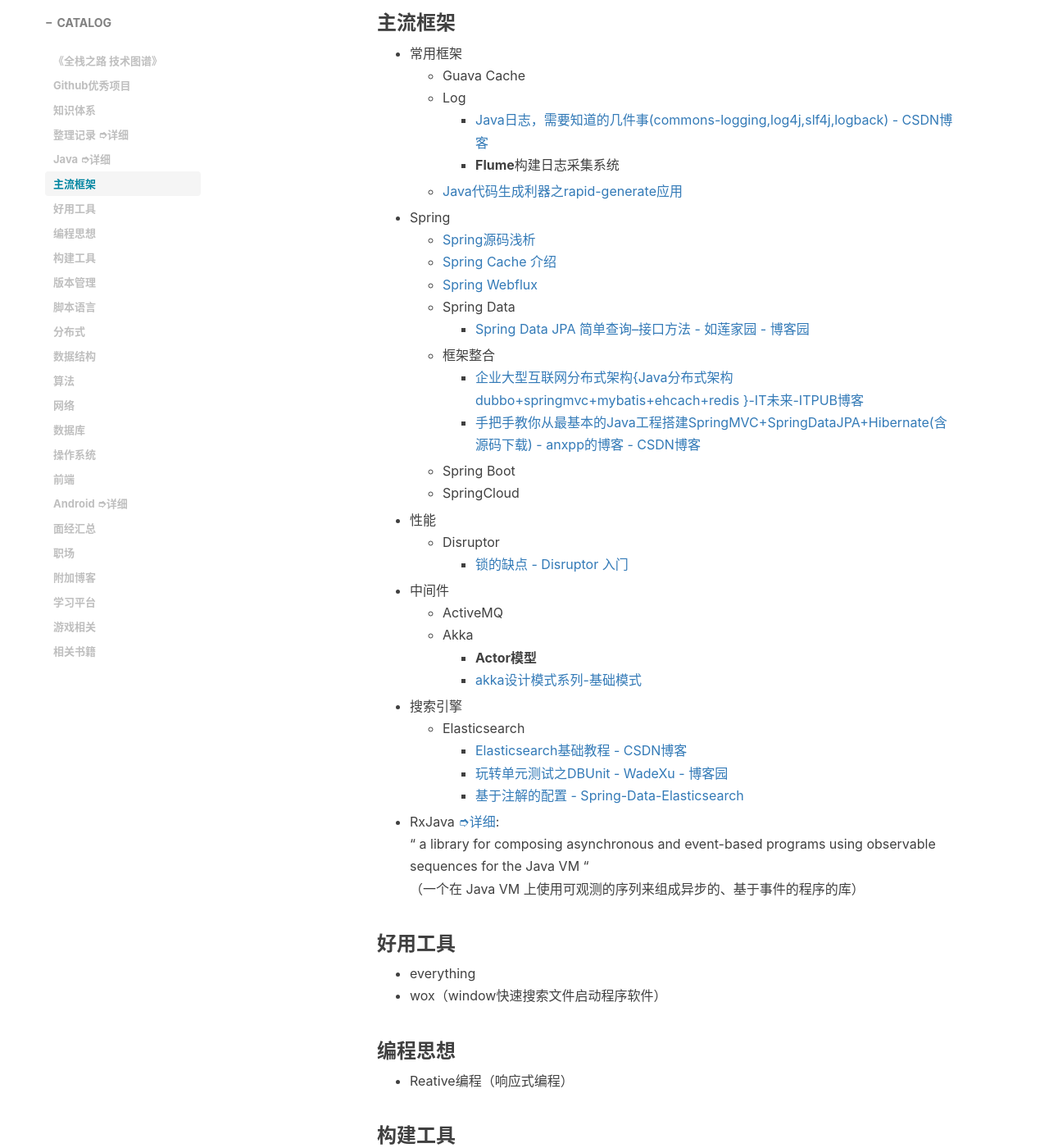
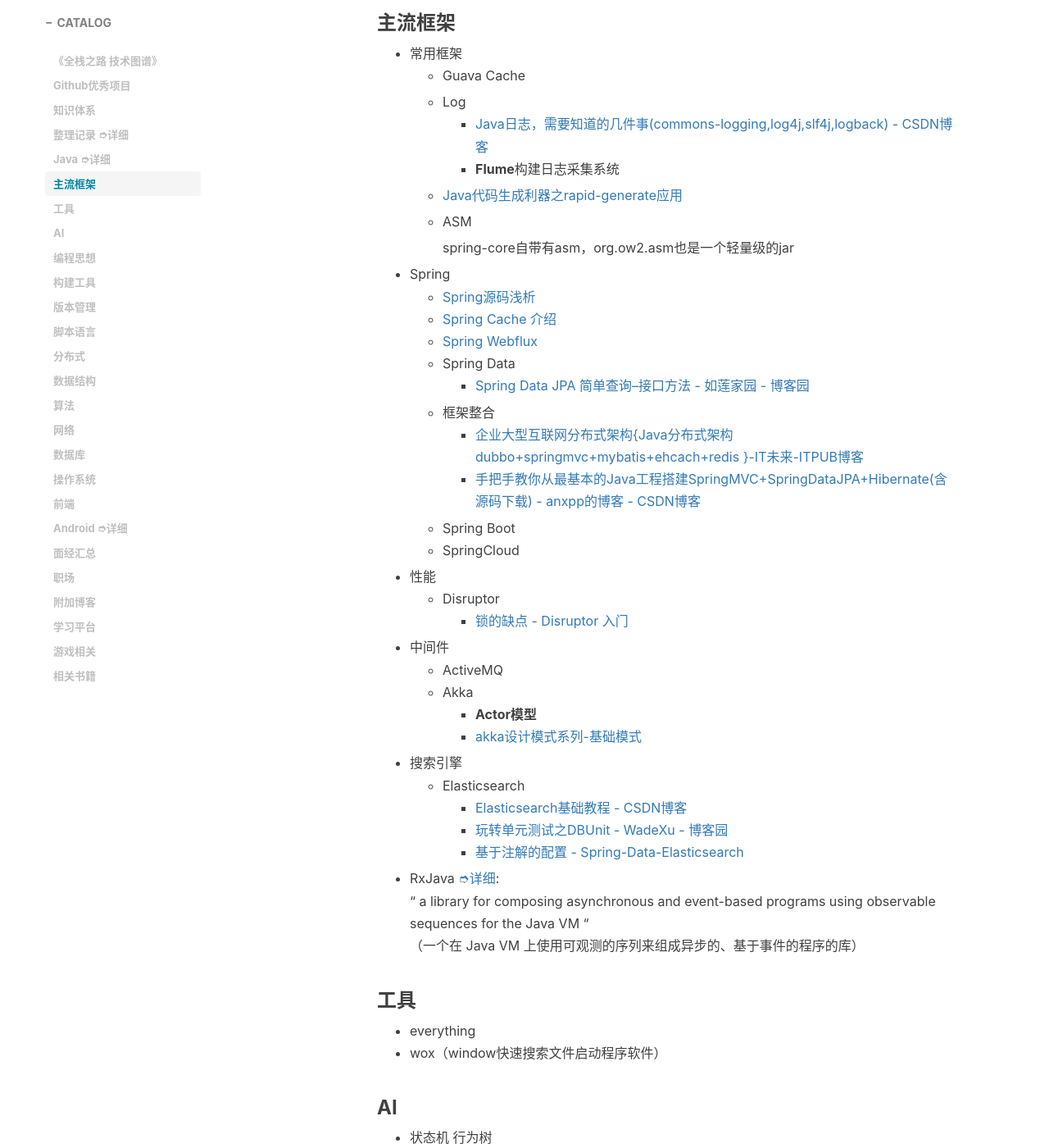
Before and after one commit to Ariescat/blog, a Jekyll site: the page built from docs/index.md, in a window 1280 px wide and 1400 px high, scrolled down 1887 px. Shown: the whole window at 82% size. Built offline with Jekyll 4.4.1, drawn with Linux system fonts in a browser that asks for light colours; nearby versions of some CDN libraries; comment, search, counter and statistics services are not loaded.

Commit message:
ASM/行为树

```diff
--- a/docs/index.md
+++ b/docs/index.md
@@ -56,10 +56,17 @@
 ### 主流框架
 * 常用框架
 	* Guava Cache
+
 	* Log
 		* [Java日志，需要知道的几件事(commons-logging,log4j,slf4j,logback) - CSDN博客](http://blog.csdn.net/kobejayandy/article/details/17335407)
 		* **Flume**构建日志采集系统
+
 	* [Java代码生成利器之rapid-generate应用](http://blog.csdn.net/likeaboy_fire/article/details/44024987)
+
+	* ASM
+
+	  spring-core自带有asm，org.ow2.asm也是一个轻量级的jar
+
 * Spring
 	* [Spring源码浅析](https://blog.csdn.net/linuu/column/info/lovespring)
 	* [Spring Cache 介绍](https://www.cnblogs.com/rollenholt/p/4202631.html)
@@ -71,27 +78,36 @@
 		* [手把手教你从最基本的Java工程搭建SpringMVC+SpringDataJPA+Hibernate(含源码下载) - anxpp的博客 - CSDN博客](http://blog.csdn.net/anxpp/article/details/51415366)
 	* Spring Boot
 	* SpringCloud
+
 * 性能
 	* Disruptor
 		* [锁的缺点 - Disruptor 入门](http://wiki.jikexueyuan.com/project/disruptor-getting-started/lock-weak.html)
+
 * 中间件
 	* ActiveMQ
 	* Akka
 		* **Actor模型**
 		* [akka设计模式系列-基础模式](https://yq.aliyun.com/articles/616951?spm=a2c4e.11153940.blogcont616952.14.28751adcybgYqt)
+
 * 搜索引擎
 	* Elasticsearch
 		* [Elasticsearch基础教程 - CSDN博客](http://blog.csdn.net/cnweike/article/details/33736429)
 		* [玩转单元测试之DBUnit - WadeXu - 博客园](https://www.cnblogs.com/wade-xu/p/4547381.html)
 		* [基于注解的配置 - Spring-Data-Elasticsearch](https://es.yemengying.com/5/5.1/5.1.2.html)
+
 * RxJava [➮详细](/2019/01/29/事件驱动编程RxJava/):
 	" a library for composing asynchronous and event-based programs using observable sequences for the Java VM "
 	（一个在 Java VM 上使用可观测的序列来组成异步的、基于事件的程序的库）
 
-### 好用工具
+
+### 工具
 
 * everything
 * wox（window快速搜索文件启动程序软件）
+
+### AI
+
+* 状态机 行为树
 
 ### 编程思想
 
```
